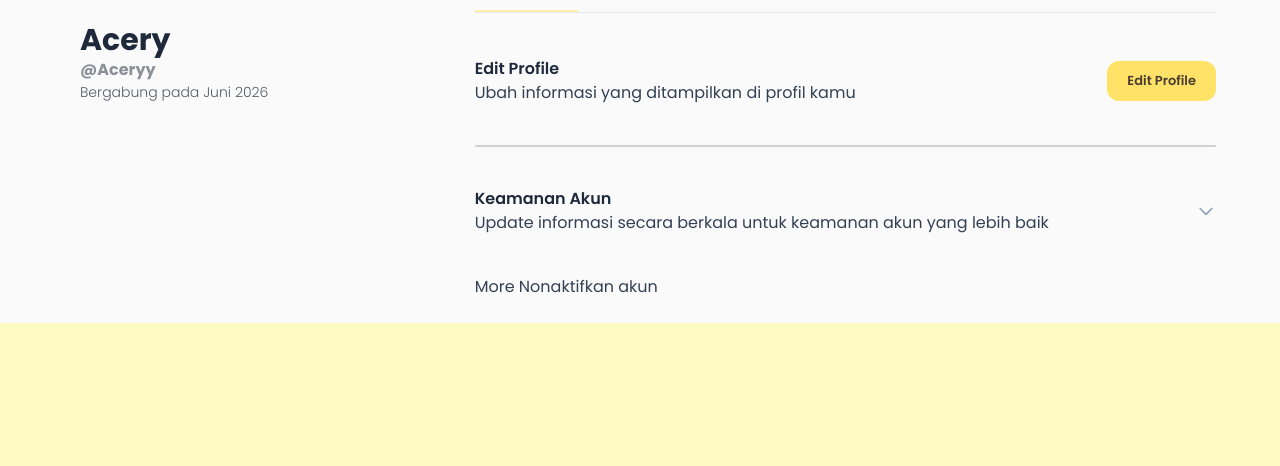
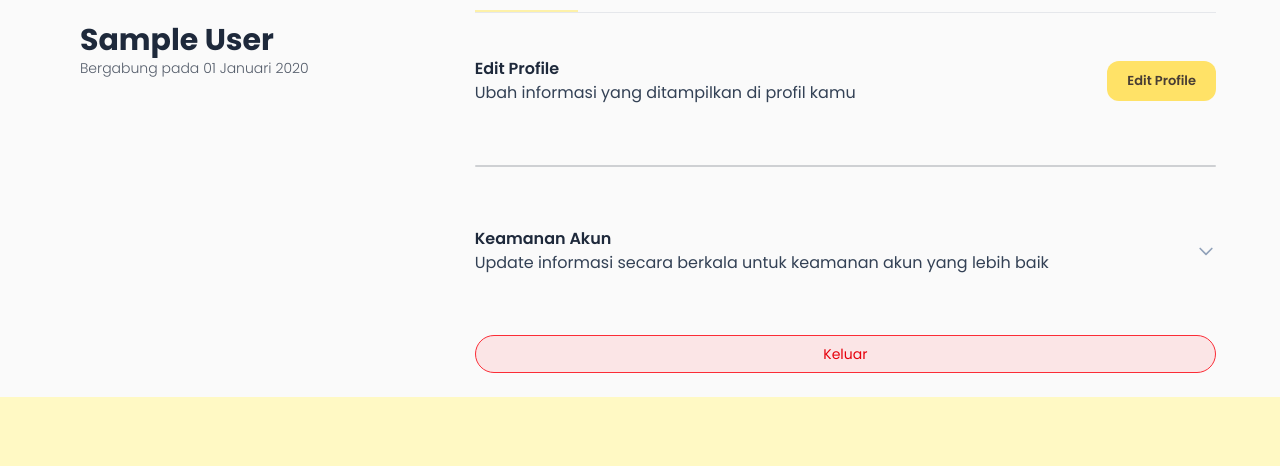
Before and after one commit to viandraagsatri/artsyid, a Laravel app: page /profile/setting in a window 1280 px wide. Shown: the part 334-800 px from the top of the page. Run offline with Laravel 12, Linux system fonts and the light colour scheme; the visitor is signed in with stand-in values (Sample User, id 1); data that the repository does not hold is empty; style sheets or scripts are compiled from the project's sources; parts of the project's set-up code (start-up, migrations or seed data) failed here and were passed over.

Commit message:
fix: update profile

```diff
--- a/app/Http/Controllers/ProfileController.php
+++ b/app/Http/Controllers/ProfileController.php
@@ -6,14 +6,18 @@ use App\Models\User;
 use App\Models\ArtistProfile;
 use Illuminate\Http\Request;
 use Illuminate\Support\Facades\Auth;
+use Carbon\Carbon;
 
 class ProfileController extends Controller
 {
+
     public function index() {
         $role = Auth::user()->role;
+        $tanggalGabung = Auth::user() -> created_at;
+        $tanggalGabungFormated = Carbon::parse($tanggalGabung)->locale('id')->translatedFormat('d F Y');
 
         if ($role == 'user') {
-            return view('user.profile');
+            return view('user.profile', compact('tanggalGabungFormated'));
         } elseif ($role == 'admin') {
             return view('admin.profile');
         } elseif ($role == 'artist') {
@@ -25,25 +29,34 @@ class ProfileController extends Controller
 
     public function katalog()
     {
+        $tanggalGabung = Auth::user() -> created_at;
+        $tanggalGabungFormated = Carbon::parse($tanggalGabung)->locale('id')->translatedFormat('d F Y');
+
         if (Auth::user()->role !== 'artist') {
             return redirect()->route('profile');
         }
 
-        return view('artist.profile.katalog');
+        return view('artist.profile.katalog', compact('tanggalGabungFormated'));
     }
 
     public function portofolio()
     {
+        $tanggalGabung = Auth::user() -> created_at;
+        $tanggalGabungFormated = Carbon::parse($tanggalGabung)->locale('id')->translatedFormat('d F Y');
+
         if (Auth::user()->role !== 'artist') {
             return redirect()->route('profile');
         }
 
-        return view('artist.profile.portofolio');
+        return view('artist.profile.portofolio', compact('tanggalGabungFormated'));
     }
 
     public function settings()
     {
-        return view('artist.profile.setting');
+        $tanggalGabung = Auth::user() -> created_at;
+        $tanggalGabungFormated = Carbon::parse($tanggalGabung)->locale('id')->translatedFormat('d F Y');
+
+        return view('artist.profile.setting', compact('tanggalGabungFormated'));
     }
 
     public function updateProfile(Request $request)
@@ -95,6 +108,8 @@ class ProfileController extends Controller
         return back()->with('success', 'Password berhasil diubah!');
     }
 
+
+
     // public function getPortofolio()
     // {
     //     $portofolios = Portofolio::where('artist_id', Auth::user()->id)->get();
--- a/app/Models/User.php
+++ b/app/Models/User.php
@@ -5,6 +5,7 @@ namespace App\Models;
 // use Illuminate\Contracts\Auth\MustVerifyEmail;
 use Database\Factories\UserFactory;
 use Illuminate\Database\Eloquent\Factories\HasFactory;
+use Illuminate\Database\Eloquent\Relations\HasOne;
 use Illuminate\Foundation\Auth\User as Authenticatable;
 use Illuminate\Notifications\Notifiable;
 
@@ -34,4 +35,9 @@ class User extends Authenticatable
             'password' => 'hashed',
         ];
     }
+
+    public function artistProfile(): HasOne
+    {
+        return $this->hasOne(ArtistProfile::class);
+    }
 }
--- a/resources/views/artist/profile/setting.blade.php
+++ b/resources/views/artist/profile/setting.blade.php
@@ -1,7 +1,7 @@
 @extends('layouts.profile_layout')
 
 @section('profile_content')
-<div class="flex flex-col gap-10 pt-5">
+<div class="flex flex-col gap-15 pt-5">
     <div class="flex justify-between items-center">
         <div>
             <span class="font-semibold font-heading text-md">Edit Profile</span>
@@ -23,6 +23,7 @@
                 <path stroke-linecap="round" stroke-linejoin="round" stroke-width="2" d="M19 9l-7 7-7-7" />
             </svg>
         </summary>
+        <br>
         <div class="bg-slate-dark/5 rounded-lg p-4 space-y-5">
             <div class="flex flex-col gap-10">
                 <div>
@@ -44,19 +45,20 @@
     </details>
 
     <div>
-        <span>More</span>
-        <a>Nonaktifkan akun</a>
+        <a href="#" class="w-full inline-block px-4 py-2 text-sm text-center font-medium text-red-600 bg-red-500/10 border border-red-500 rounded-4xl hover:bg-red-500/20 transition-colors">
+           Keluar
+        </a>
     </div>
 </div>
 
 <!-- model edit profile -->
-<div id="editProfileModal" class="fixed inset-0 z-50 hidden items-center justify-center bg-black/60 backdrop-blur-sm p-4">
+<div id="editProfileModal" class="fixed w-full h-full inset-0 z-50 hidden items-center justify-center bg-black/60 backdrop-blur-sm p-4">
 
-    <div class="bg-slate-900 border border-slate-800 w-full max-w-lg rounded-2xl p-6 shadow-2xl relative text-slate-100">
+    <div class="top-1/2 left-1/2 -translate-y-1/2 -translate-x-1/2 bg-bg-light w-full max-w-lg rounded-2xl p-6 shadow-2xl relative text-slate-100">
 
-        <div class="flex justify-between items-center border-b border-slate-800 pb-3 mb-4">
+        <div class="flex justify-between items-center pb-3 mb-4 border-b border-slate-dark">
             <h3 class="font-heading font-bold text-lg">Edit Profil</h3>
-            <button onclick="closeEditModal()" type="button" class="text-slate-400 hover:text-white text-xl font-bold">
+            <button onclick="closeEditModal()" type="button" class="text-slate-dark/80 hover:text-slate-dark text-xl font-bold">
                 &times;
             </button>
         </div>
@@ -66,17 +68,17 @@
             @method('PUT')
 
             <div>
-                <label class="block text-sm font-semibold mb-1 text-slate-300">Nama Tampilan</label>
-                <input type="text" name="name" value="{{ Auth::user()->name }}" class="w-full bg-slate-800 border border-slate-700 rounded-xl px-4 py-2 text-slate-100 focus:outline-none focus:border-primary">
+                <label class="block text-sm font-semibold mb-1 text-slate-dark">Nama Tampilan</label>
+                <input type="text" name="name" value="{{ Auth::user()->name }}" class="w-full bg-slate-dark/15  rounded-xl px-4 py-2 text-slate-dark focus:outline-none focus:border-primary">
             </div>
 
             <div>
-                <label class="block text-sm font-semibold mb-1 text-slate-300">Bio</label>
-                <textarea name="bio" rows="3" class="w-full bg-slate-800 border border-slate-700 rounded-xl px-4 py-2 text-slate-100 focus:outline-none focus:border-primary">{{ Auth::user()->bio ?? '' }}</textarea>
+                <label class="block text-sm font-semibold mb-1 text-slate-dark">Bio</label>
+                <textarea name="bio" rows="3" class="w-full bg-slate-dark/15 rounded-xl px-4 py-2 text-slate-dark focus:outline-none focus:border-primary">{{ Auth::user()->artistProfile->bio ?? '' }}</textarea>
             </div>
 
             <div class="flex justify-end gap-3 pt-4 border-t border-slate-800">
-                <button type="button" onclick="closeEditModal()" class="px-5 py-2 bg-slate-800 hover:bg-slate-700 text-slate-300 rounded-full font-semibold text-sm transition-colors">
+                <button type="button" onclick="closeEditModal()" class="px-5 py-2 bg-slate-dark/15 hover:bg-slate-dark text-slate-dark/50 hover:text-white rounded-full font-semibold text-sm transition-colors">
                     Batal
                 </button>
                 <button type="submit" class="btn-primary">
@@ -90,11 +92,11 @@
 <!-- ubah pw modal -->
 <div id="editPwModal" class="fixed inset-0 z-50 hidden flex items-center justify-center bg-black/60 backdrop-blur-sm p-4">
 
-    <div class="bg-slate-900 border border-slate-800 w-full max-w-lg rounded-2xl p-6 shadow-2xl relative text-slate-100">
+    <div class="bg-bg-light w-full max-w-lg rounded-2xl p-6 shadow-2xl relative text-slate-100">
 
         <div class="flex justify-between items-center border-b border-slate-800 pb-3 mb-4">
             <h3 class="font-heading font-bold text-lg">Ubah Password</h3>
-            <button onclick="closeUbahPwModal()" type="button" class="text-slate-400 hover:text-white text-xl font-bold">
+            <button onclick="closeUbahPwModal()" type="button" class="text-slate-dark/80 hover:text-slate-dark text-xl font-bold">
                 &times;
             </button>
         </div>
@@ -104,22 +106,22 @@
             @method('PUT')
 
             <div>
-                <label class="block text-sm font-semibold mb-1 text-slate-300">Password Lama</label>
-                <input type="password" name="current_password" placeholder="Masukkan password lama" class="w-full bg-slate-800 border border-slate-700 rounded-xl px-4 py-2 text-slate-100 focus:outline-none focus:border-primary">
+                <label class="block text-sm font-semibold mb-1 text-slate-dark">Password Lama</label>
+                <input type="password" name="current_password" placeholder="Masukkan password lama" class="w-full bg-slate-800/15 rounded-xl px-4 py-2 text-slate-dark focus:outline-none focus:border-primary">
             </div>
 
             <div>
-                <label class="block text-sm font-semibold mb-1 text-slate-300">Password Baru</label>
-                <input type="password" name="password" placeholder="Masukkan password baru" class="w-full bg-slate-800 border border-slate-700 rounded-xl px-4 py-2 text-slate-100 focus:outline-none focus:border-primary">
+                <label class="block text-sm font-semibold mb-1 text-slate-dark">Password Baru</label>
+                <input type="password" name="password" placeholder="Masukkan password baru" class="w-full bg-slate-800/15 rounded-xl px-4 py-2 text-slate-dark focus:outline-none focus:border-primary">
             </div>
 
             <div>
-                <label class="block text-sm font-semibold mb-1 text-slate-300">Konfirmasi Password Baru</label>
-                <input type="password" name="password_confirmation" required placeholder="Ketik ulang password baru" class="w-full bg-slate-800 border border-slate-700 rounded-xl px-4 py-2 text-slate-100 focus:outline-none focus:border-primary">
+                <label class="block text-sm font-semibold mb-1 text-slate-dark">Konfirmasi Password Baru</label>
+                <input type="password" name="password_confirmation" required placeholder="Ketik ulang password baru" class="w-full bg-slate-800/15 rounded-xl px-4 py-2 text-slate-dark focus:outline-none focus:border-primary">
             </div>
 
             <div class="flex justify-end gap-3 pt-4 border-t border-slate-800">
-                <button type="button" onclick="closeUbahPwModal()" class="px-5 py-2 bg-slate-800 hover:bg-slate-700 text-slate-300 rounded-full font-semibold text-sm transition-colors">
+                <button type="button" onclick="closeUbahPwModal()" class="px-5 py-2 bg-slate-dark/15 hover:bg-slate-dark text-slate-dark/50 hover:text-slate-100 rounded-full font-semibold text-sm transition-colors">
                     Batal
                 </button>
                 <button type="submit" class="btn-primary">
--- a/resources/views/layouts/profile_layout.blade.php
+++ b/resources/views/layouts/profile_layout.blade.php
@@ -12,15 +12,14 @@
         <div class="col-span-4 bg-bg-light p-10 flex flex-col gap-2">
             <img src="https://i.pinimg.com/1200x/97/4e/a3/974ea3063a4d62048c60ab72a4aa4134.jpg" alt="" class="w-36 h-36 object-cover rounded-full absolute -top-28 border-3 border-slate-dark">
             <div class="pt-7 pb-4">
-                <h2 class=" font-bold text-slate-dark text-3xl">Acery</h2>
-                <p class=" font-bold text-slate-dark opacity-50">@Aceryy</p>
-                <p class="font-light text-sm text-slate-dark opacity-75">Bergabung pada Juni 2026</p>
+                <h2 class=" font-bold text-slate-dark text-3xl">{{ Auth::user()-> name }}</h2>
+                <p class="font-light text-sm text-slate-dark opacity-75"> Bergabung pada {{ $tanggalGabungFormated }} </p>
             </div>
             @if (Auth::user()->role === 'artist')
                 <div class="bg-slate-muted/7 w-full min-h-20 rounded-xl px-5 py-4">
 
-                    @if (Auth::user()->bio)
-                        <h2 class="text-slate-dark">{{ Auth::user()->bio }}</h2>
+                    @if (Auth::user()?->artistProfile?->bio)
+                        <h2 class="text-slate-dark">{{ Auth::user()->artistProfile->bio }}</h2>
 
                     @else
                         <h2 class="text-slate-dark italic opacity-70">Artist belum membuat bio</h2>
```
